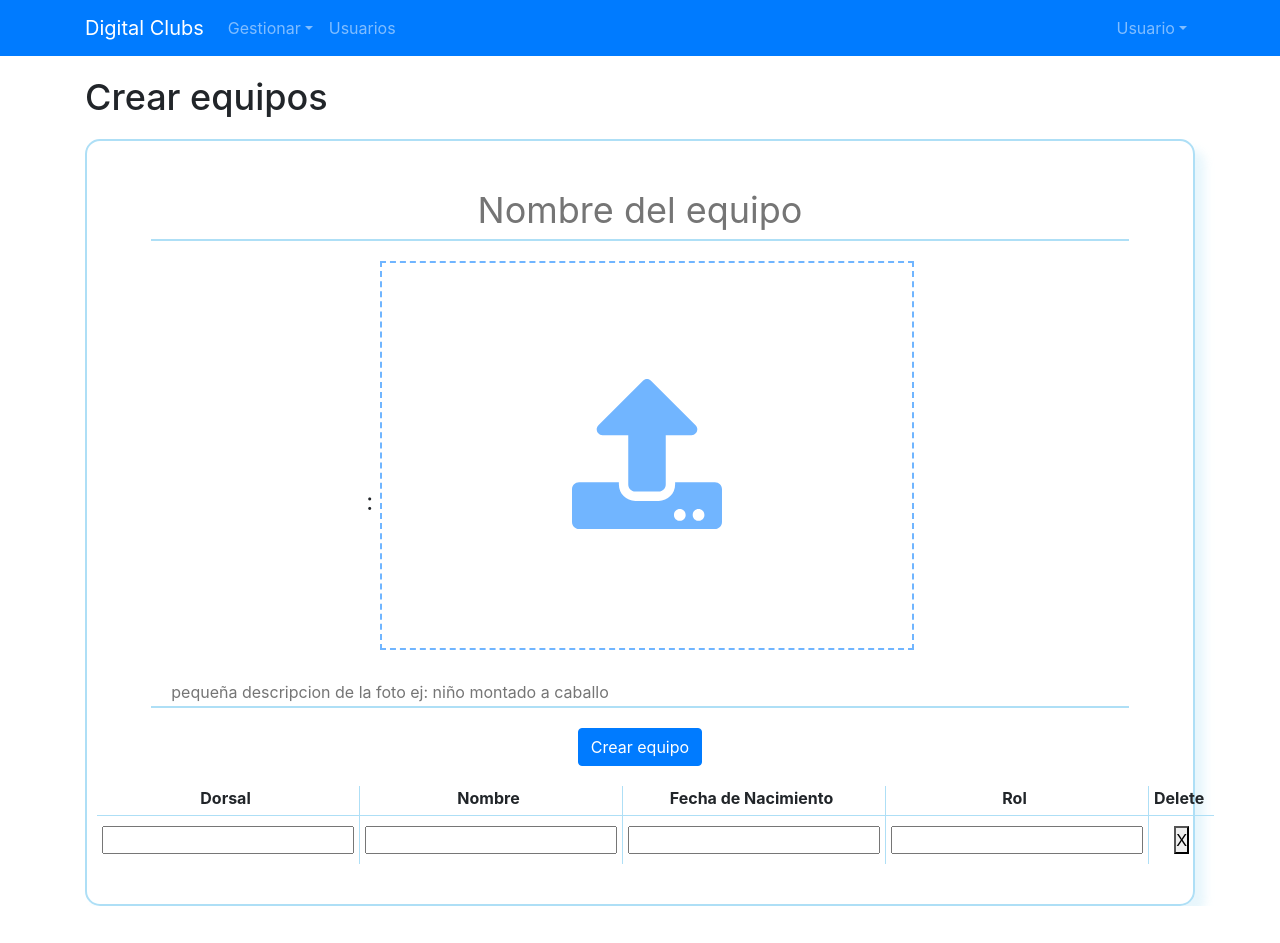
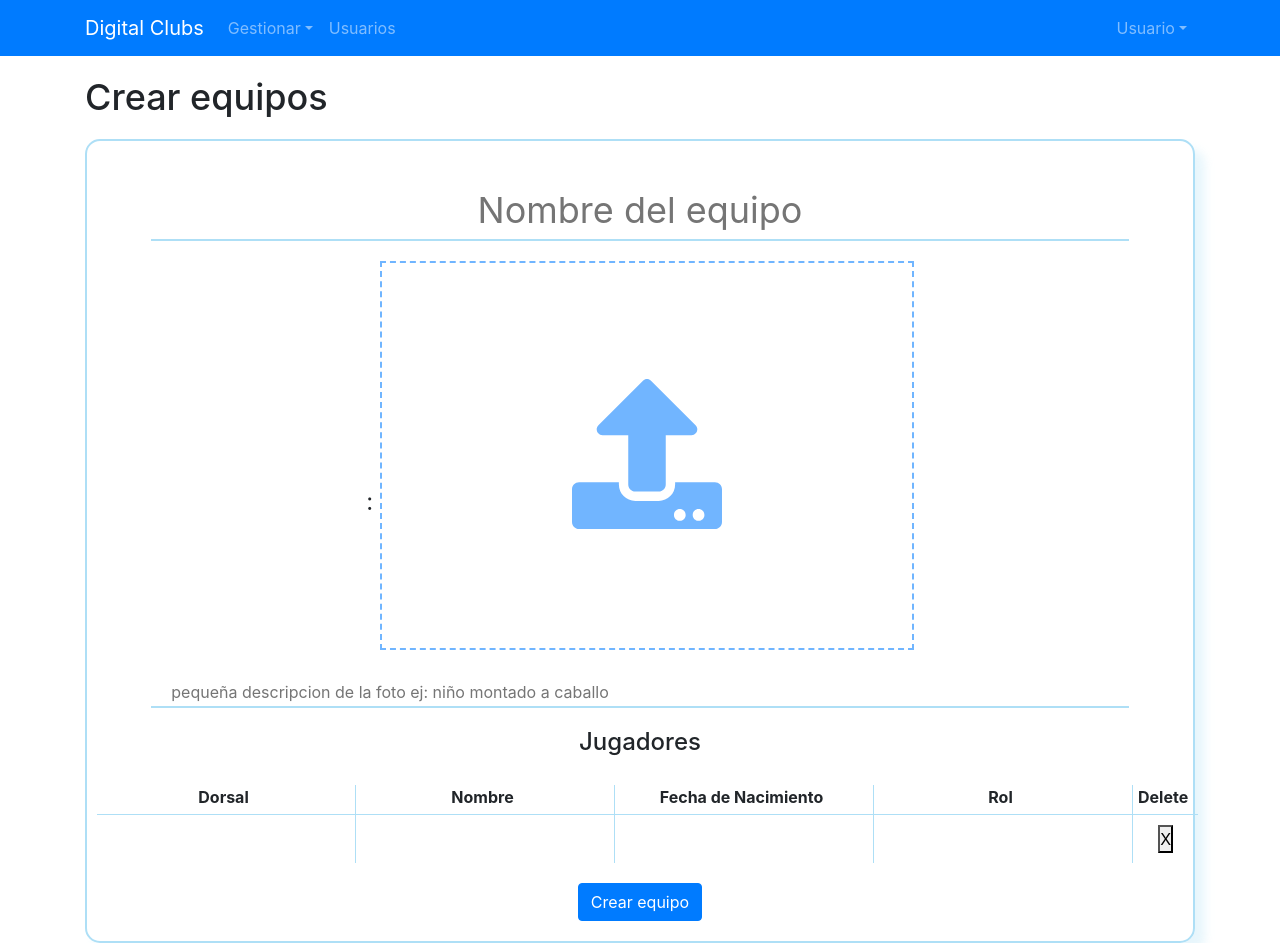
Before and after one commit to mikicastro7/digitalClub_front_gestor, a React (Create React App) app: page /equipos/crear-equipo in a window 1280 px wide. Before the commit the page ends 906 px from the top, so only its background shows below. Built offline with nearby package versions, Linux system fonts and the light colour scheme; no server answers; the HTML template or start-up script is replaced by a standard one.

Commit message:
Estilizo inputs de dentro las tablas

```diff
--- a/src/index.css
+++ b/src/index.css
@@ -256,6 +256,15 @@ section h1 {
   margin-top: 20px;
 }
 
+.tabla-personas input {
+  border: none;
+}
+
+.tabla-personas input:focus {
+  outline: none;
+  border-bottom: 1px solid #007bff;
+}
+
 /*Media queries*/
 @media only screen and (min-width: 768px) {
   .noticia img {
--- a/src/paginas/Equipos/AddEquipo.jsx
+++ b/src/paginas/Equipos/AddEquipo.jsx
@@ -49,7 +49,7 @@ const AddEquipo = () => {
         </label>
         <input className="input-img-noticia" id="imagen" name="imagen" accept="image/png,image/jpeg" type="file" />
         <TextareaAutosize name="alt" className="input-noticia" placeholder="pequeña descripcion de la foto ej: niño montado a caballo" />
-        <button type="submit" className="btn btn-primary">Crear equipo </button>
+        <h4>Jugadores</h4>
         <table className="tabla-personas">
           <thead>
             <tr>
@@ -74,6 +74,7 @@ const AddEquipo = () => {
             }
           </tbody>
         </table>
+        <button type="submit" className="btn btn-primary">Crear equipo </button>
       </form>
     </section>
   );
```
